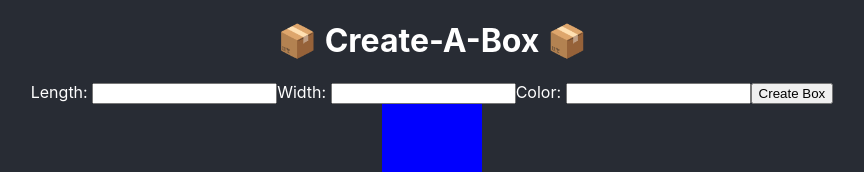
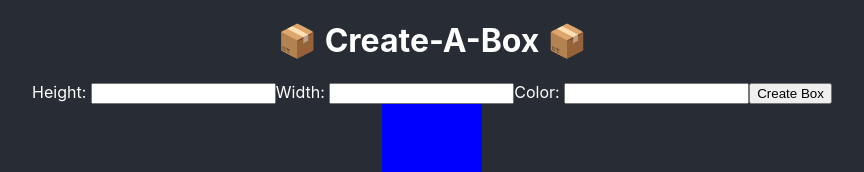
Before and after one commit to TyeCampbell/react-boxmaker, a React (Create React App) app: page / in a window 1280 px wide. Shown: the top 172 px of the page, without its empty margins (208-1072 px from the left). Built offline with nearby package versions, Linux system fonts and the light colour scheme.

Commit message:
passed down createNewBox function to NewBoxForm and connected that function to handleSubmit to pass back up

```diff
--- a/src/BoxList.js
+++ b/src/BoxList.js
@@ -6,17 +6,27 @@ import Box from './Box';
 class BoxList extends Component {
     constructor(props){
         super(props);
+        this.state = {
+            boxes: [],
+        }
     }
 
-    createNewBox(ht, wd, color) {
+    createNewBox(h, w, color) {
+        alert("New Box with a height of: " + h +". A width of: " + w + ". And color of: " + color + ".")
+        // this.setState(st => ({
+        //     boxes: st.boxes.concat(<Box/>)
+        // }));
 
     }
+
+
 
     render() {
         return(
             <div>
-                <NewBoxForm/>
+                <NewBoxForm createNewBox={this.createNewBox}/>
                 <Box/>
+                {this.state.boxes}
             </div>
         )
     }
--- a/src/NewBoxForm.js
+++ b/src/NewBoxForm.js
@@ -3,7 +3,7 @@ import React, { Component } from 'react';
 class NewBoxForm extends Component {
     constructor(props){
         super(props);
-        this.state = { length: '', width: '', color: '',};
+        this.state = { height: '', width: '', color: '',};
         this.handleSubmit = this.handleSubmit.bind(this);
         this.handleChange = this.handleChange.bind(this);
     }
@@ -11,7 +11,8 @@ class NewBoxForm extends Component {
     handleSubmit(evt) {
         evt.preventDefault();
         //createBox
-        this.setState({length:'', width:''});
+        this.props.createNewBox(this.state.height, this.state.width, this.state.color);
+        this.setState({height:'', width:''});
     }
 
     handleChange(evt){
@@ -25,8 +26,8 @@ class NewBoxForm extends Component {
             <div>
                 <h1>📦 Create-A-Box 📦</h1>
                 <form onSubmit={this.handleSubmit}>
-                     <label htmlFor='length'>Length: </label>
-                     <input value={this.state.length} name='length' onChange={this.handleChange}/>
+                     <label htmlFor='height'>Height: </label>
+                     <input value={this.state.height} name='height' onChange={this.handleChange}/>
                      <label htmlFor='width'>Width: </label>
                      <input value={this.state.width} name='width' onChange={this.handleChange}/>
                      <label htmlFor='color'>Color: </label>
```
